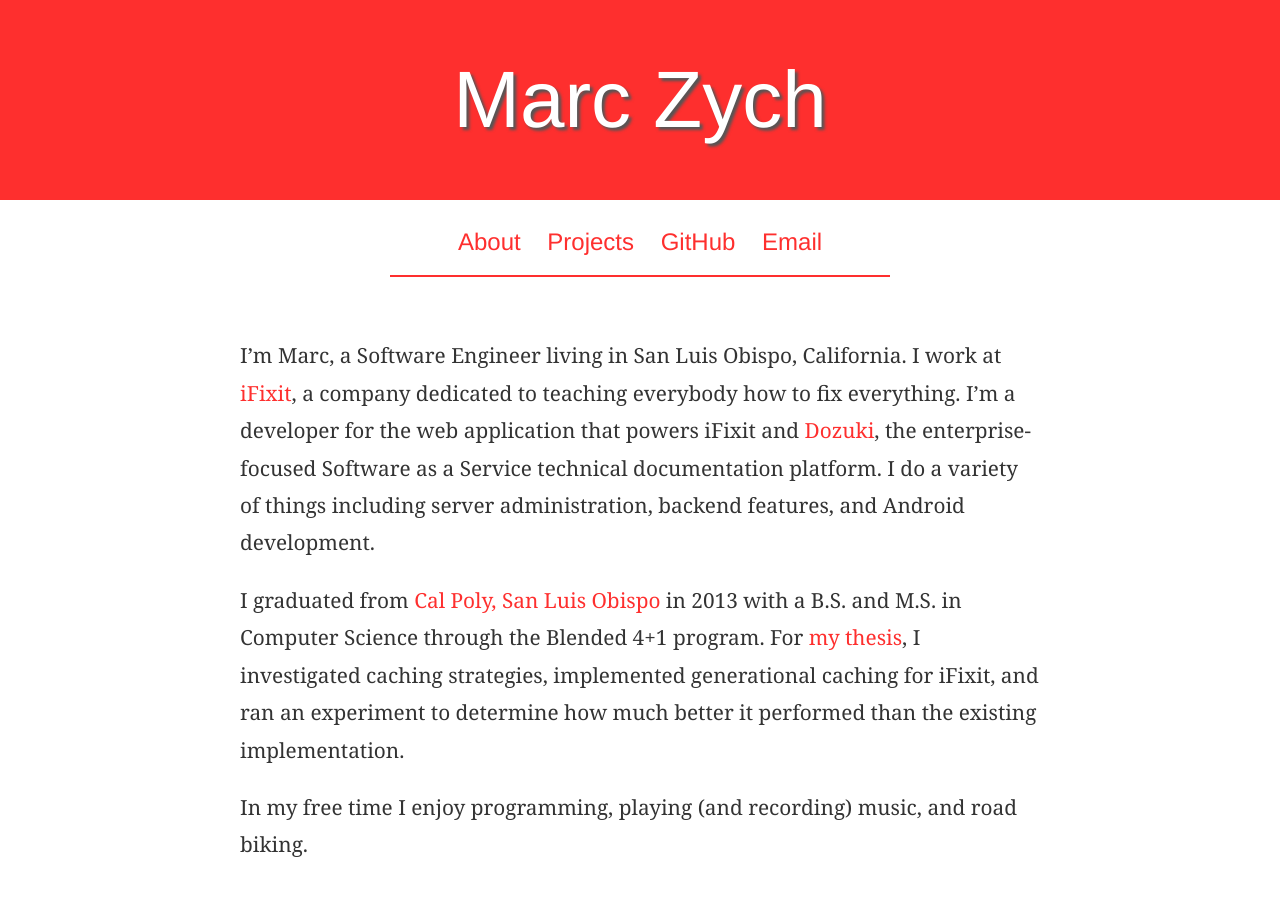
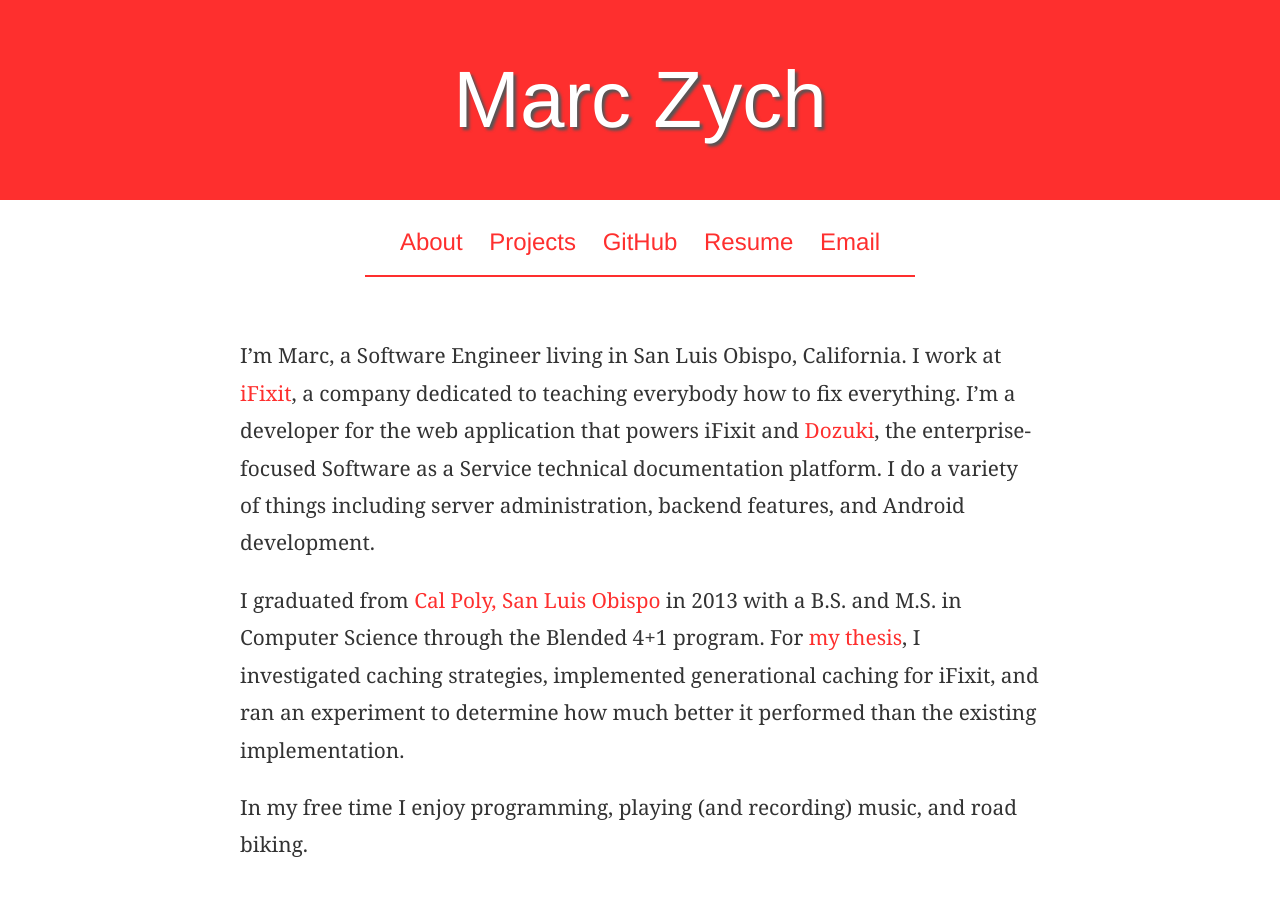
Before and after one commit to marczych/marczych.github.io, a Jekyll site: the page built from index.md, in a window 1280 px wide. Built offline with Jekyll 4.4.1, drawn with Linux system fonts in a browser that asks for light colours; Markdown is read by kramdown in place of the engine named in the settings.

Commit message:
Add resume

```diff
--- a/_layouts/default.html
+++ b/_layouts/default.html
@@ -15,6 +15,7 @@
             <li><a {% if page.name == "about" %} class="active" {% endif %} href="/">About</a></li>
             <li><a {% if page.name == "projects" %} class="active" {% endif %} href="/projects/">Projects</a></li>
             <li><a href="https://github.com/marczych">GitHub</a></li>
+            <li><a href="/files/resume.pdf">Resume</a></li>
             <li><a href="mailto:marczych@gmail.com">Email</a></li>
          </ul>
 
--- a/css/main.css
+++ b/css/main.css
@@ -131,7 +131,7 @@ nav a {
 }
 
 nav hr {
-   width: 500px;
+   width: 550px;
    background-color: #FE2F2E;
    border: 0;
    height: 2px;
```
Also changed, not shown: 1 other file.
